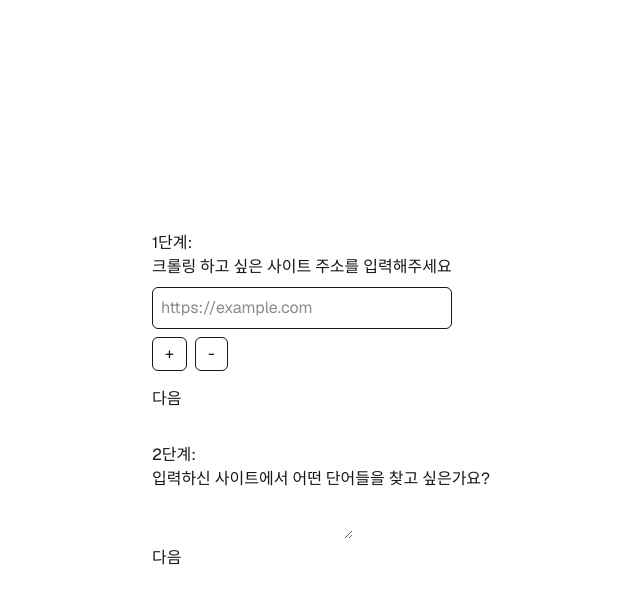
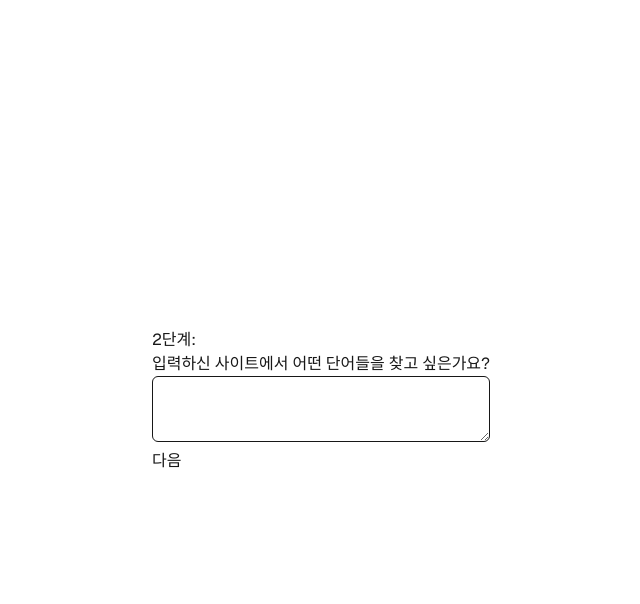
Before and after one commit to code-sum/dobi, a Next.js app in the folder dobi-app/: page /scrap in a window 1280 px wide. Both pictures are taken after a click on the button "다음". Shown: the top 604 px of the page, without its empty margins (319-959 px from the left). Built offline with nearby package versions, Linux system fonts and the light colour scheme.

Commit message:
feat: separate layouts by stage

```diff
--- a/dobi-app/src/app/scrap/page.tsx
+++ b/dobi-app/src/app/scrap/page.tsx
@@ -4,9 +4,11 @@ import React, { useState } from 'react';
 
 export default function Scrap() {
   const [inputs, setInputs] = useState([{ id: 1 }]);
+  // 1. 현재 단계를 관리할 상태 추가 (초기값: 1)
+  const [currentStep, setCurrentStep] = useState(1);
 
   const handleAddInput = () => {
-    const newId = inputs.length > 0 ? inputs[inputs.length - 1].id + 1 : 1;
+    const newId = inputs.length > 0 ? Math.max(...inputs.map(i => i.id)) + 1 : 1;
     setInputs([...inputs, { id: newId }]);
   };
 
@@ -16,14 +18,22 @@ export default function Scrap() {
     }
   };
 
+  // 2. "다음" 버튼을 누르면 currentStep을 2로 변경
+  const handleNext = () => {
+    setCurrentStep(2);
+  };
+
   return (
     <div className="font-sans grid grid-rows-[20px_1fr_20px] items-center justify-items-center min-h-screen p-8 pb-20 gap-16 sm:p-20">
       <div className="flex flex-col gap-[32px] row-start-2 items-center sm:items-start">
+        {/* 3. currentStep이 1일 때만 1단계 UI를 보여줌 */}
+        {currentStep === 1 && (
           <div className="scrap-first-box">
             <div>
               <h1>1단계:</h1>
               <h1>크롤링 하고 싶은 사이트 주소를 입력해주세요</h1>
             </div>
+
             <div>
               {inputs.map(input => (
                 <div key={input.id} className="mt-2">
@@ -35,26 +45,33 @@ export default function Scrap() {
                 </div>
               ))}
             </div>
+
             <div className="mt-2">
               <button onClick={handleAddInput} className="mr-2 px-3 py-1 border rounded-md">+</button>
               <button onClick={handleRemoveInput} className="px-3 py-1 border rounded-md">-</button>
             </div>
             <div className="mt-4">
-            <button>다음</button>
+              {/* handleNext 함수를 onClick 이벤트에 연결 */}
+              <button onClick={handleNext}>다음</button>
             </div>
           </div>
+        )}
+
+        {/* 4. currentStep이 2일 때만 2단계 UI를 보여줌 */}
+        {currentStep === 2 && (
           <div className="scrap-second-box">
             <div>
               <h1>2단계:</h1>
               <h1>입력하신 사이트에서 어떤 단어들을 찾고 싶은가요?</h1>
             </div>
             <div>
-            <textarea></textarea>
+              <textarea className="w-full p-2 border rounded-md"></textarea>
             </div>
             <div>
               <button>다음</button>
             </div>
           </div>
+        )}
       </div>
     </div>
   );
```
Lines whose indentation alone changed are shown as unchanged.
